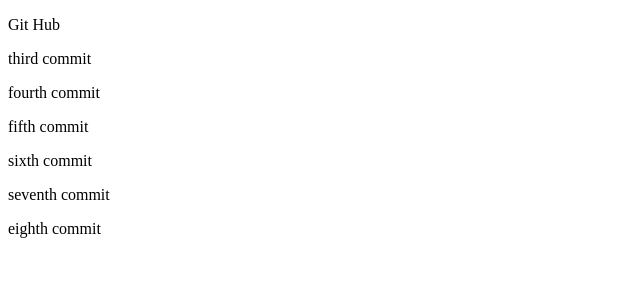
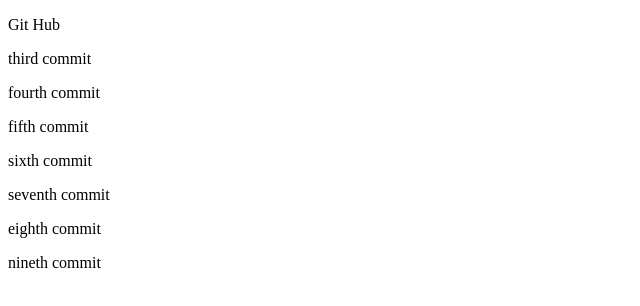
Before and after one commit to Githubkapibar/VSCode, a plain HTML site: page Index2.html in a window 1280 px wide. Shown: the whole page, without its empty margins (0-640 px from the left). Drawn offline with Linux system fonts and the light colour scheme.

Commit message:
nineth commit

```diff
--- a/Index2.html
+++ b/Index2.html
@@ -14,5 +14,7 @@
     <p>sixth commit</p>
     <p>seventh commit</p>
     <p>eighth commit</p>
+    <p>nineth commit </p>
+
 </body>
 </html>
```
